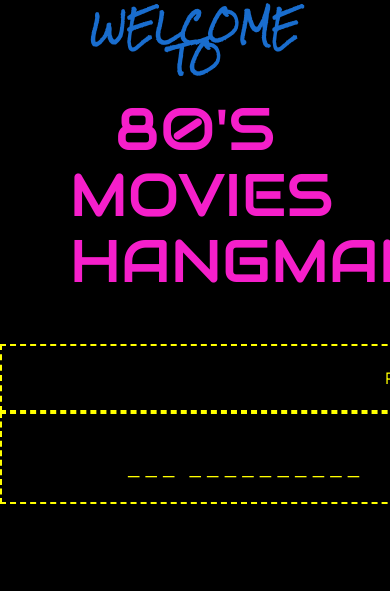
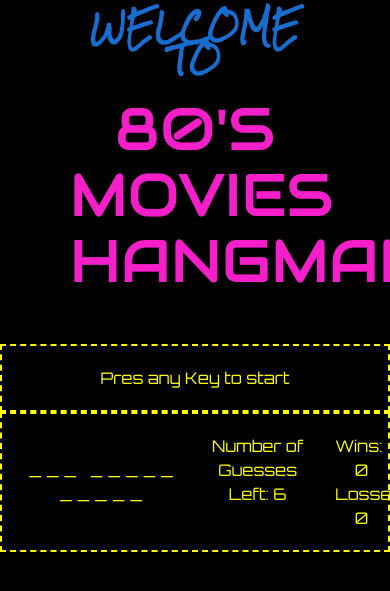
Before and after one commit to rgtalbot/week-3-game, a PHP site: page / in a window 390 px wide; the page is wider, and only the part inside the window is pictured. Shown: the top 591 px of that part. Run offline with PHP 8.4, Linux system fonts and the light colour scheme.

Commit message:
updated css for responsiveness

```diff
--- a/assets/css/style.css
+++ b/assets/css/style.css
@@ -25,7 +25,7 @@ h4 {
 }
 
 .container {
-  width: 960px;
+  max-width: 960px;
 }
 
 .board {
--- a/index.html
+++ b/index.html
@@ -21,7 +21,7 @@
 			</div>
 		</div>
 		<div class="container">
-			<div class  = "row text-center board">
+			<div class="row text-center board">
 				<div id="start">Pres any Key to start</div>
 			</div>
 			<div class="row board">
```
Also changed, not shown: assets/javascript/game.js (+10 -2 lines). Lines whose indentation alone changed are shown as unchanged.
